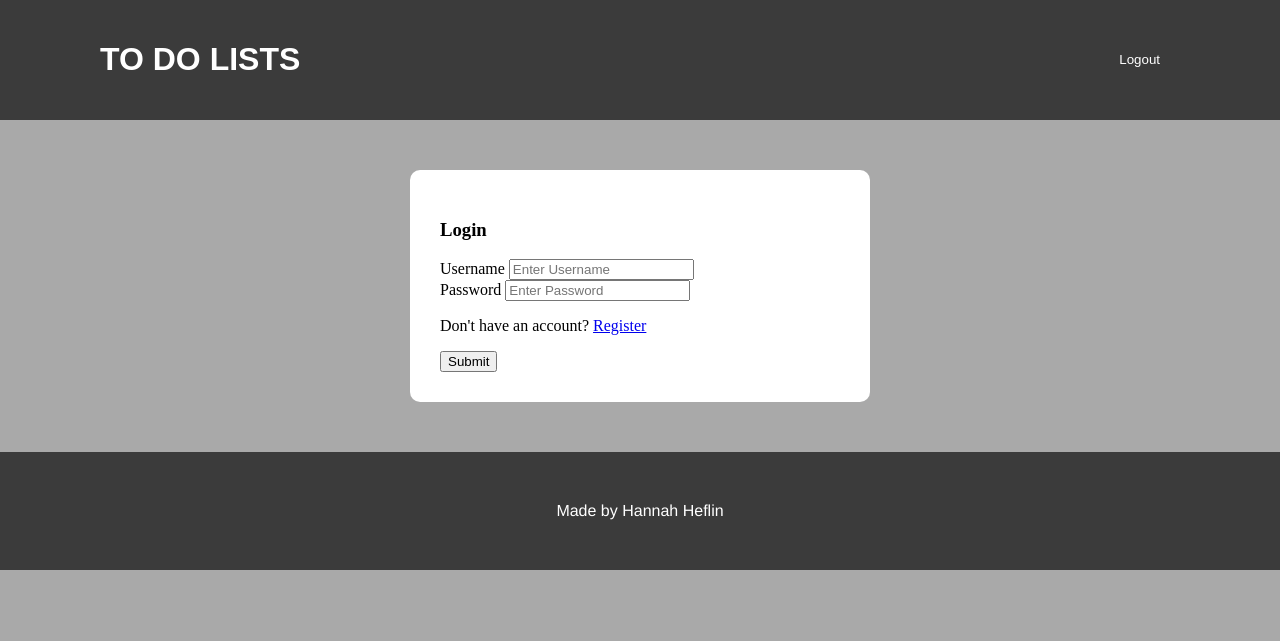
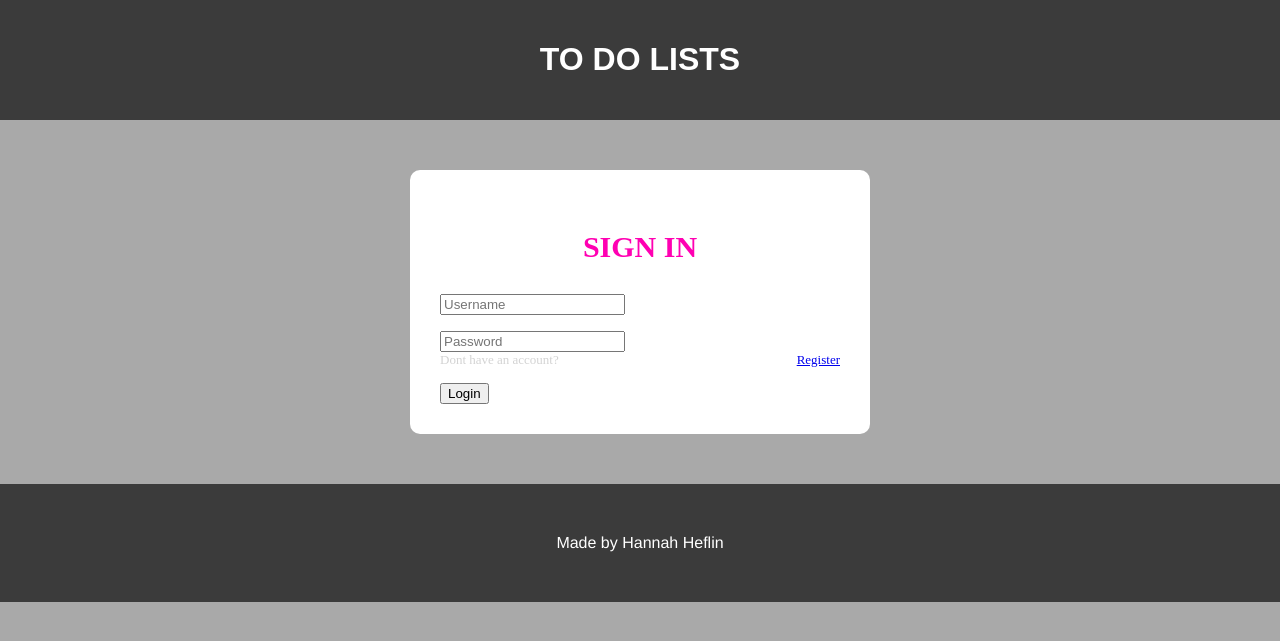
Before and after one commit to hannahgheflin/to-do-api, a Python web app: template ToDoAPI/user/templates/login.html in a window 1280 px wide. Shown: the top 641 px of the page. Run offline with Jinja, Linux system fonts and the light colour scheme; the template is opened without the code that fills it, so the values that code supplies are empty.

Commit message:
update login.html from work

```diff
--- a/ToDoAPI/user/templates/login.html
+++ b/ToDoAPI/user/templates/login.html
@@ -9,44 +9,46 @@
     </head>
 
     <header>
-        <h1 style="flex:50%; cursor:pointer;">TO DO LISTS</h1>
-        <button type="button" class="button">Logout</button>
+        <h1 style="flex:50%; cursor:pointer; text-align:center;">TO DO LISTS</h1>
     </header>
 
     <body style="background-color:darkgray">
-        <div class="login">
+        <div style="color:lightgray;font-size:13px;"class="login">
             <form>
-                <h3>Login</h3>
+                <h3 style="text-align:center;margin-bottom:30px;color:#FF00B2;font-size:30px">SIGN IN</h3>
+
                 <!--display error message if applicable-->
-                {% if messages %}
-                <div class="alert alert-primary" role="alert">
-                    {%for message in messages%}
-                    {{message}}
-                    {%endfor%}
+                <!--{% if messages %}-->
+                <div class="error-message">
+                  <!--{%for message in messages%}-->
+                   <!--{{message}}-->
+                    Error Message
+                  <!--{% endfor %}-->
                 </div>
-                {%endif%}
+                <!--{%endif%}-->
 
                 <!--Username Input Field-->
                 <div class="form-group">
-                    <label for="exampleInputEmail1">Username</label>
-                    <input type="text" class="form-control"
+                    <input type="text" class="input"
                         name="username" id="exampleInputEmail1"
-                        placeholder="Enter Username" required>
+                        placeholder="Username"required><br><br>
+
                 </div>
+
                 <!--Password Input Field-->
                 <div class="form-group">
-                    <label for="exampleInputPassword1">Password</label>
-                    <input type="text" class="form-control"
+                    <input type="text" class="input"
                         name="password" id="exampleInputPassword1"
-                        placeholder="Enter Password" required>
+                        placeholder="Password" required>
                 </div>
 
                 <!--Redirect to Register Page if they dont have account-->
-                <p>Don't have an account? <a href='/register/'>Register</a></p>
+                <div style="display:flex; position:relative; justify-content:space-between; width:100%; padding-bottom:15px;">
+                  Dont have an account?<a href='/register/'>Register</a>
+                </div>
                 <!--Submit button-->
-                <button type="submit" class="btn btn-dark">Submit</button>
+                <button type="submit" class="submit">Login</button>
             </form>
-
         </div>
     </body>
 
```
